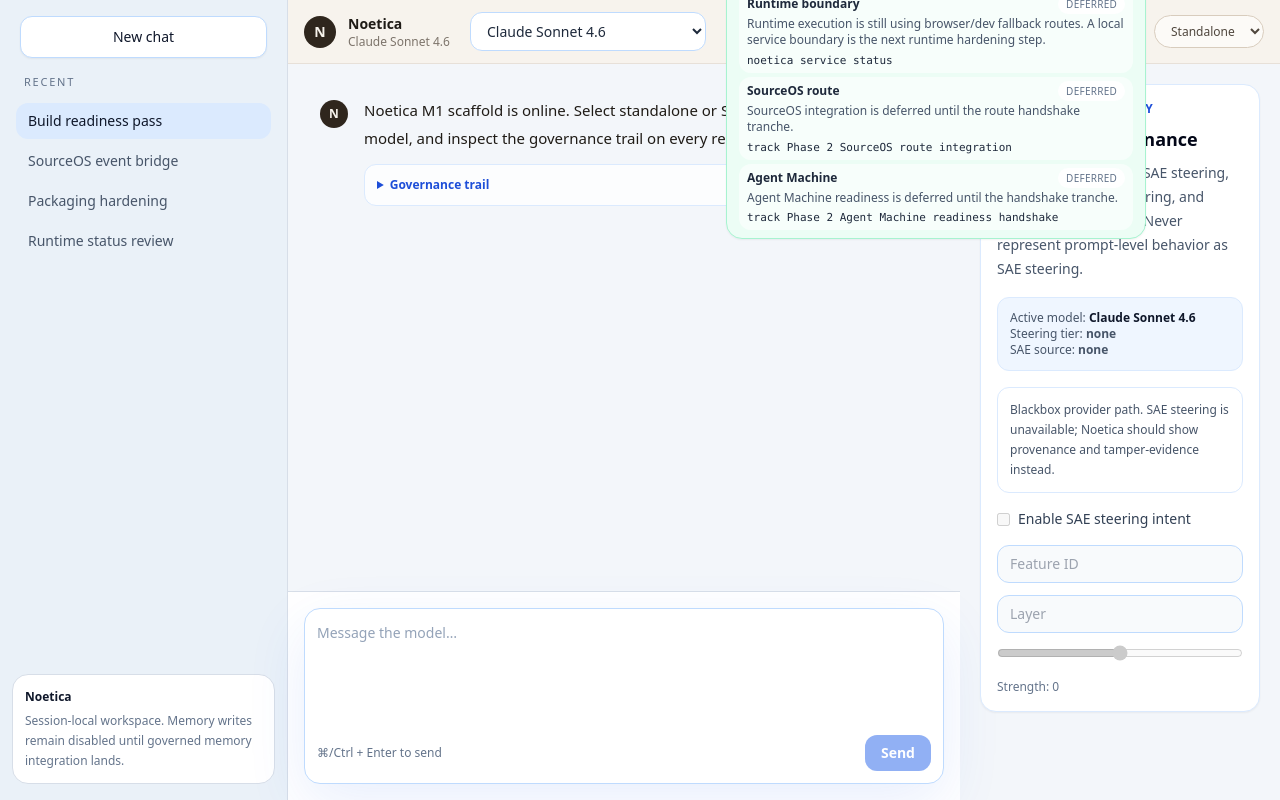
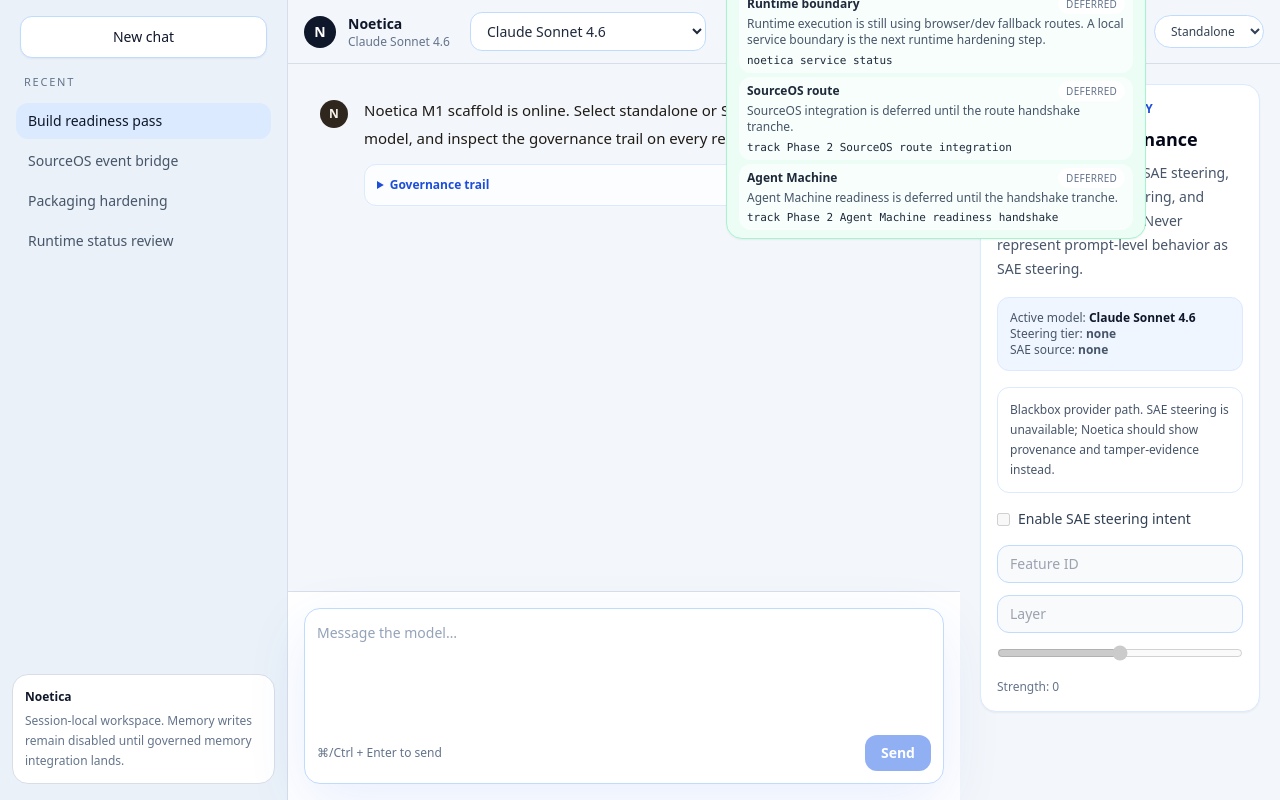
Before and after one commit to SocioProphet/Noetica, a Next.js app: page / in a window 1280 px wide. Built offline with nearby package versions, Linux system fonts and the light colour scheme.

Commit message:
Apply navy blue topbar palette

```diff
--- a/components/shell/Topbar.tsx
+++ b/components/shell/Topbar.tsx
@@ -13,14 +13,14 @@ export function Topbar({ modelId, mode, onModelChange, onModeChange }: TopbarPro
   const model = models.find((candidate) => candidate.id === modelId) ?? models[0]
 
   return (
-    <header className="flex h-16 shrink-0 items-center justify-between gap-3 border-b border-[#e7e0d8] bg-[#f7f3ec]/95 px-4 backdrop-blur">
+    <header className="flex h-16 shrink-0 items-center justify-between gap-3 border-b border-[#d7dee8] bg-[#f3f6fa]/95 px-4 backdrop-blur">
       <div className="flex min-w-0 items-center gap-3">
-        <div className="hidden h-8 w-8 items-center justify-center rounded-full bg-[#2f261d] text-sm font-semibold text-[#f7f3ec] sm:flex">
+        <div className="hidden h-8 w-8 items-center justify-center rounded-full bg-[#0f172a] text-sm font-semibold text-white sm:flex">
           N
         </div>
         <div className="min-w-0">
-          <div className="text-sm font-semibold text-[#1f1b16]">Noetica</div>
-          <div className="truncate text-xs text-[#7d746b]">{model.label}</div>
+          <div className="text-sm font-semibold text-[#0f172a]">Noetica</div>
+          <div className="truncate text-xs text-[#64748b]">{model.label}</div>
         </div>
       </div>
 
@@ -33,7 +33,7 @@ export function Topbar({ modelId, mode, onModelChange, onModeChange }: TopbarPro
       <div className="flex items-center gap-2">
         <RuntimeStatus />
         <select
-          className="rounded-full border border-[#d8ccbd] bg-[#fcfaf7] px-3 py-1.5 text-xs font-medium text-[#4f463d] outline-none transition hover:bg-white"
+          className="rounded-full border border-[#bfdbfe] bg-white px-3 py-1.5 text-xs font-medium text-[#334155] outline-none transition hover:bg-[#eff6ff]"
           value={mode}
           onChange={(event) => onModeChange(event.target.value as 'standalone' | 'sourceos')}
           aria-label="Runtime mode"
```
